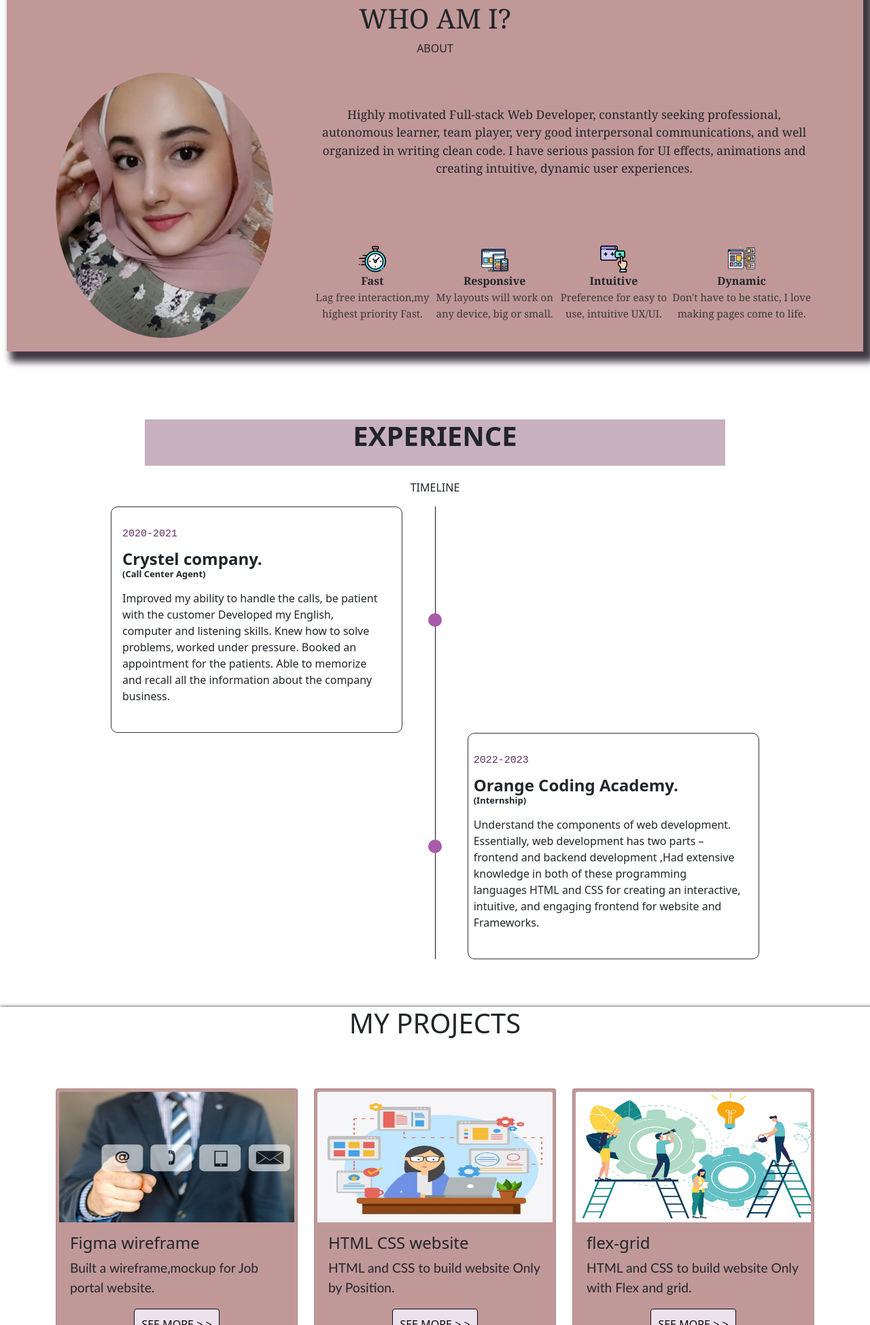
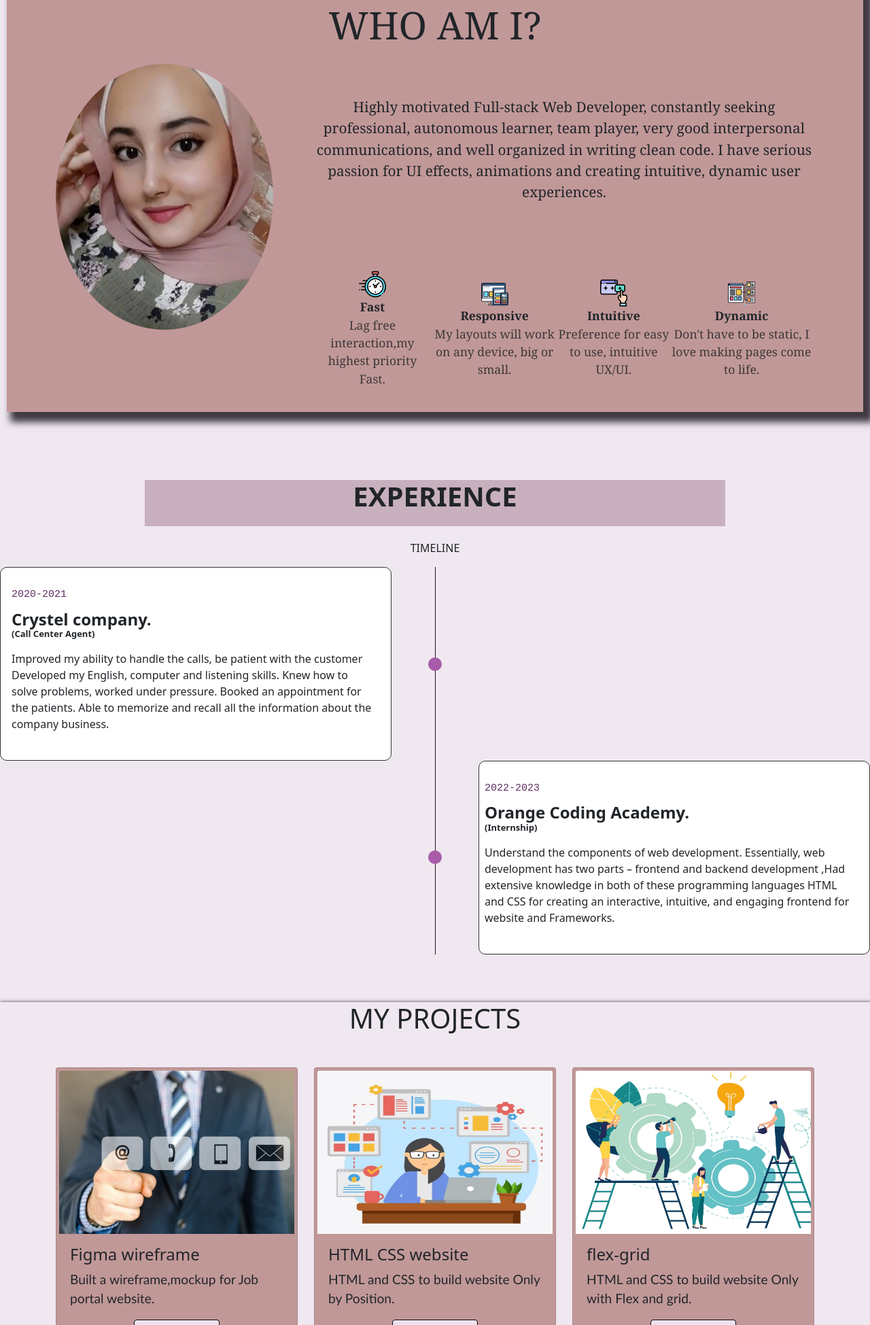
Before and after one commit to dareen323/portfolio, a plain HTML site: page index.html in a window 1280 px wide. Shown: the part 851-2800 px from the top of the page at 68% size. Drawn offline with nearby package versions, Linux system fonts and the light colour scheme.

Commit message:
Update index.html

```diff
--- a/index.html
+++ b/index.html
@@ -10,7 +10,7 @@
     <link rel="stylesheet" href="porto.css">
     <title>DAREEN ALHIASAT</title>
 </head>
-<body>
+<body style="background-color:rgb(240, 232, 241) ;">
     <!-- navbar -->
     <nav class="navbar navbar-expand-lg fixed-top navbarScroll" style="background-color: rgba(214, 214, 227, 0.553);">
         <div class="container">
@@ -52,15 +52,15 @@
     <!-- about section-->
     <section id="about">
         <div class="container pt-4">
-            <h1 class="text-center"style="font-family: Georgia, serif;">WHO AM I?</h1>
-            <P class="text-center">ABOUT</P>
+            <h1 class="text-center"style="font-family: Georgia, serif;font-size:3.5rem;">WHO AM I?</h1>
+
             <div class="row mt-4">
                 <div class="col-lg-4">
                     <img style="border-radius: 50%;" src="image/mypic.jpeg" class= "imageAboutPage" alt="">
                 </div>
 
                 <div class="col-lg-8 mt-5">
-                  <p  style="text-align: center;font-size:1.1rem; font-family:Georgia, serif;"> Highly motivated Full-stack Web Developer, constantly seeking professional, autonomous learner, team player, very good interpersonal communications, and well organized in writing clean code. I have serious passion for UI effects, animations and creating intuitive, dynamic user experiences.
+                  <p  style="text-align: center;font-size:1.1rem; font-family:Georgia, serif;font-size:1.3rem;"> Highly motivated Full-stack Web Developer, constantly seeking professional, autonomous learner, team player, very good interpersonal communications, and well organized in writing clean code. I have serious passion for UI effects, animations and creating intuitive, dynamic user experiences.
 
                     </p>
                     <div class="cont">
@@ -68,19 +68,19 @@
                         <!-- <p style="font-size: 2rem; font-family:Georgia, 'Times New Roman', Times, serif"> My Skills&raquo; </p> -->
                     <div>
                     <img src="/portfolio/image/clock (1).png" style="width:2.5rem; height: 2.5rem;">
-                    <p style="font-family:Georgia, serif ;">Fast <br><span> Lag free interaction,my highest priority Fast. </span> </p>
+                    <p style="font-family:Georgia, serif ;font-size:1.1rem;">Fast <br><span style="font-size: 1.1rem;"> Lag free interaction,my highest priority Fast. </span> </p>
                     </div>
                     <div>
                     <img src="/portfolio/image/responsive-design.png"style="width:2.5rem; height: 2.5rem;">
-                    <p style="font-family:Georgia, serif ;" >Responsive <br><span> My layouts will work on any device, big or small.</span></p>
+                    <p style="font-family:Georgia, serif ;font-size:1.1rem;" >Responsive <br><span style="font-size: 1.1rem;">  My layouts will work on any device, big or small.</span></p>
                     </div>
                     <div>
                         <img src="/portfolio/image/edition.png"style="width:2.5rem; height: 2.5rem;">
-                        <p style="font-family:Georgia, serif ;">Intuitive <br><span> Preference for easy to use, intuitive UX/UI.</span></p>
+                        <p style="font-family:Georgia, serif ;font-size:1.1rem;">Intuitive <br><span style="font-size: 1.1rem;"> Preference for easy to use, intuitive UX/UI.</span></p>
                         </div>
                         <div>
                             <img src="/portfolio/image/content.png"style="width:2.5rem; height: 2.5rem;">
-                            <p style="font-family:Georgia, serif ;" >Dynamic <br><span> Don't have to be static, I love making pages come to life.</span></p>
+                            <p style="font-family:Georgia, serif ;font-size:1.1rem;" >Dynamic <br><span style="font-size: 1.1rem;">Don't have to be static, I love making pages come to life.</span></p>
                             </div>
                     </div>
                     </div>
@@ -99,7 +99,7 @@
           </div>
       </div>
       <div class="row justify-content-center">
-               <div class="col-xl-9 col-md-9">
+               <div class="col-xl-12 col-md-12">
                   <ul class="timeline-list">
                      <!-- Single Experience -->
                      <li>
@@ -127,12 +127,14 @@
   </section>
     <!-- portfolio section-->
     <section id="portfolio">
-        <div class="container mt-3">
-            <h1 class="text-center mb-5">MY PROJECTS</h1>
-            <div class="row mt-3 h-md-50">
+         <h1 class="text-center">MY PROJECTS</h1>
+
+        <div class="container d-flex w-100 h-100 flex-grow-0 ">
+
+            <div class="row mt-3 h-75">
                 <div class=" col-lg-4 mt-4" >
                     <div class="card portfolioContent p-2 p-md-1 " >
-                        <img class="card-img-top" src="/portfolio/image/kk.jpg" alt="Card image" style="width:100%;height: 12rem; ">
+                        <img class="card-img-top" src="/portfolio/image/kk.jpg" alt="Card image" style="width:100%;height: 15rem;">
                         <div class="card-body ">
                             <h4 class="card-title">Figma wireframe</h4>
                             <p class="card-text"> Built a wireframe,mockup for Job portal website.</p>
@@ -147,8 +149,8 @@
                 </div>
 
                 <div class=" col-lg-4  mt-4">
-                    <div class="card portfolioContent p-md-1 p-2" >
-                        <img class="card-img-top" src="/portfolio/image/vvv.jpg" alt="Card image" style="width:100%;height: 12rem;">
+                    <div class="card portfolioContent p-md-1 p-2 " >
+                        <img class="card-img-top" src="/portfolio/image/vvv.jpg" alt="Card image" style="width:100%;height: 15rem;">
                         <div class="card-body ">
                             <h4 class="card-title">HTML CSS website </h4>
                             <p class="card-text">HTML and CSS to build website Only by Position.</p>
@@ -163,8 +165,8 @@
                 </div>
 
                 <div class=" col-lg-4 mt-4">
-                    <div class="card portfolioContent p-1 p-md-1" >
-                        <img class= "card-img-top"  src="/portfolio/image/Skills.jpg" alt="Card image" style="width:100%;height: 12rem;">
+                    <div class="card portfolioContent p-2 p-md-1" >
+                        <img class= "card-img-top"  src="/portfolio/image/Skills.jpg" alt="Card image" style="width:100%;height: 15rem;">
                         <div class="card-body">
                             <h4 class="card-title">flex-grid</h4>
                             <p class="card-text">HTML and CSS to build website Only with Flex and grid.</p>
@@ -179,22 +181,25 @@
                 </div>
             </div>
             </div>
-    </section>
+
 
      <!-- footer section-->
      <footer id="footer">
-            <p> BY DAREEN ALHIASAT &copy; 2022	</p>
-                      <a href="https://www.linkedin.com/in/dareen-alhiasat-6a613223a/">
+        <div class="contact text-center">
+            <p class="p-3 w-100"> BY DAREEN ALHIASAT &copy; 2022	</p>
+
+                      <a class=" mx-lg-3 mx-md-3 p-lg-3 p-md-3"href="https://www.linkedin.com/in/dareen-alhiasat-6a613223a/">
                       <img src="/portfolio/image/linkedin.png" style="width:3rem;"></a>
 
-                      <a href="https://github.com/dareen323">
+                      <a class=" mx-lg-3 mx-md-3 p-lg-3 p-md-3 " href="https://github.com/dareen323">
                        <img src="/portfolio/image/github.png" style="width:3rem;"></a>
 
-                       <a href="tel:+0778086356">
+                       <a class=" mx-lg-3 mx-md-3 p-lg-3 p-md-3" href="tel:+0778086356">
                         <img src="/portfolio/image/phone-call.png" style="width:3rem;"></a>
                   </DIV>
 
     </footer>
+</section>
     <script src="https://cdn.jsdelivr.net/npm/@popperjs/core@2.11.5/dist/umd/popper.min.js" integrity="sha384-Xe+8cL9oJa6tN/veChSP7q+mnSPaj5Bcu9mPX5F5xIGE0DVittaqT5lorf0EI7Vk" crossorigin="anonymous"></script>
 <script src="https://cdn.jsdelivr.net/npm/bootstrap@5.2.0/dist/js/bootstrap.min.js" integrity="sha384-ODmDIVzN+pFdexxHEHFBQH3/9/vQ9uori45z4JjnFsRydbmQbmL5t1tQ0culUzyK" crossorigin="anonymous"></script>
 </body>
```
